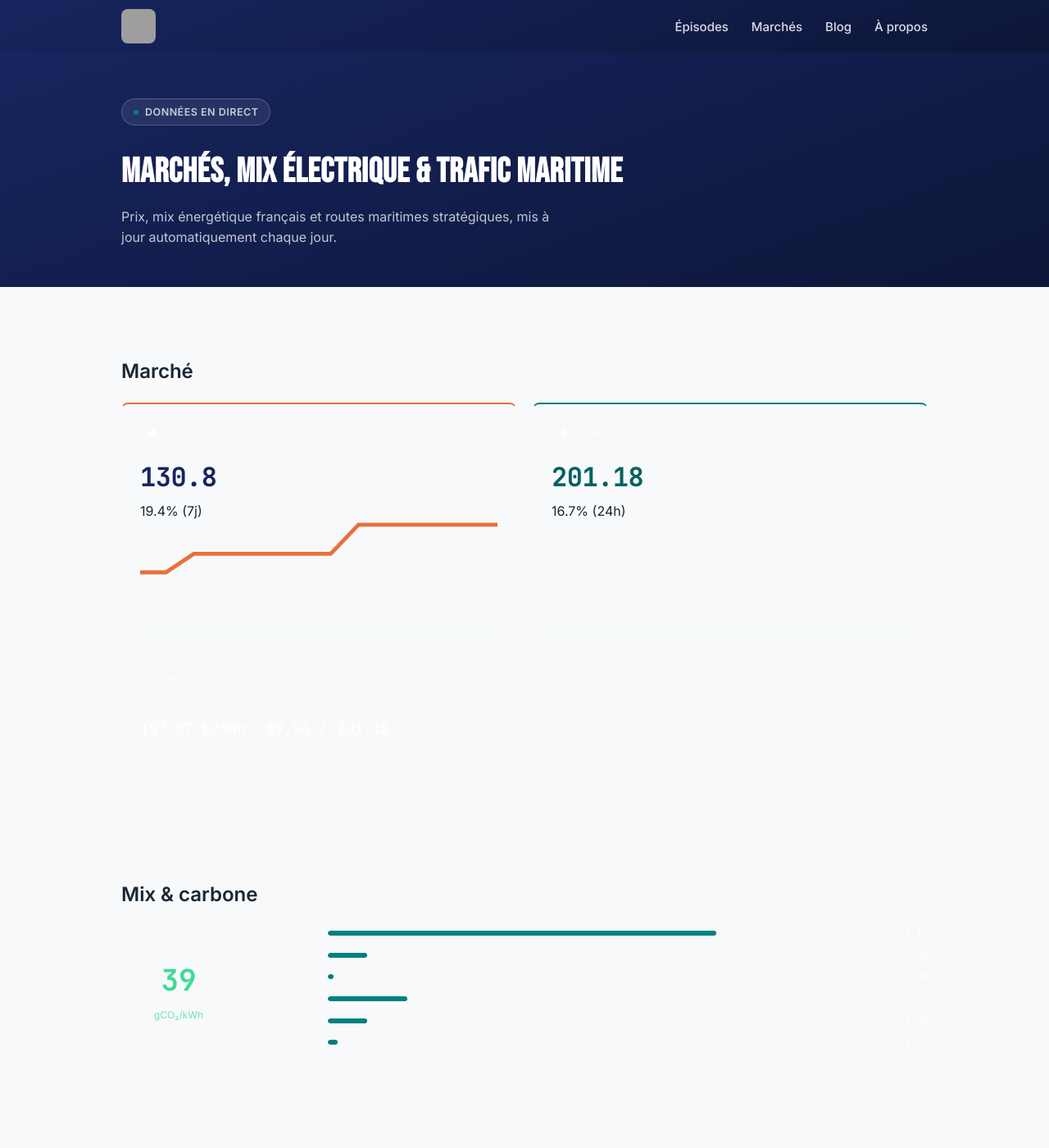
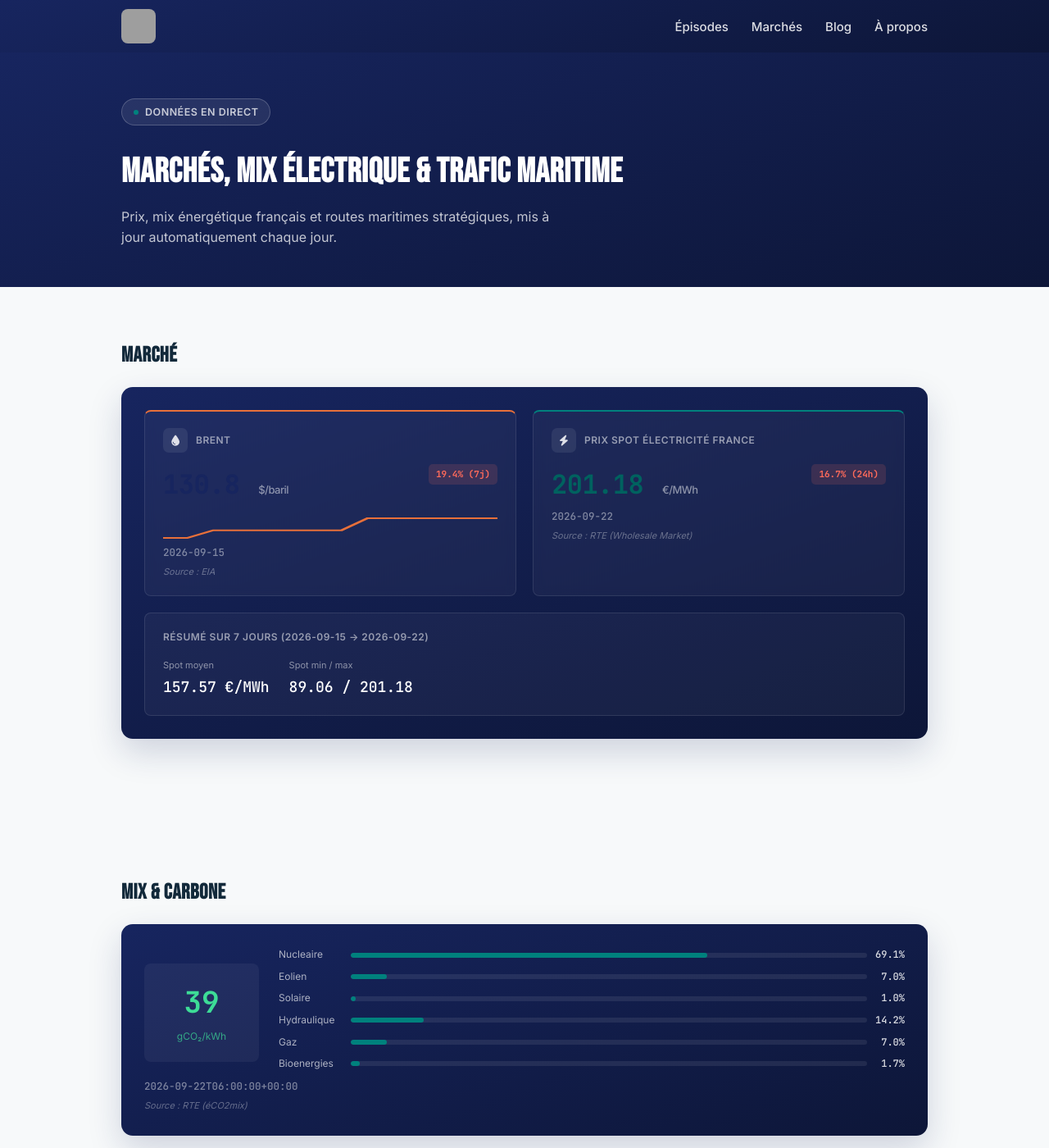
Before and after one commit to InsideEnergyMarkets/Inside-Energy-Markets, a Jekyll site: the page built from marches/index.html, in a window 1280 px wide and 1400 px high. Shown: the whole window at 82% size. Built offline with Jekyll 4.4.1, drawn with Linux system fonts in a browser that asks for light colours; grey boxes are pictures that could not be loaded.

Commit message:
Add styles for market page components

```diff
--- a/assets/css/style.css
+++ b/assets/css/style.css
@@ -1499,3 +1499,76 @@ footer .socials a.footer-podcast-link:hover {
     align-items: stretch;
   }
 }
+
+/* ================================================================
+   PAGE /marches/ — panneaux marine sur fond blanc
+   ================================================================ */
+
+.mkt-page-title {
+  font-family: 'Bebas Neue', sans-serif;
+  font-size: 26px;
+  color: var(--navy-deep);
+  margin: 0 0 18px;
+  letter-spacing: 0.5px;
+}
+
+.mkt-panel-card {
+  background: linear-gradient(160deg, #17255f 0%, #0d1638 100%);
+  border-radius: 14px;
+  padding: 28px;
+  box-shadow: 0 16px 40px rgba(23, 37, 95, 0.18);
+  margin-bottom: 40px;
+}
+.mkt-panel-card--map {
+  padding: 22px;
+}
+
+.market-grid--detail {
+  grid-template-columns: repeat(auto-fit, minmax(260px, 1fr));
+}
+
+.mkt-card-header-row {
+  display: flex;
+  align-items: flex-start;
+  justify-content: space-between;
+  gap: 10px;
+}
+
+.mkt-badge {
+  font-family: 'JetBrains Mono', monospace;
+  font-size: 11px;
+  font-weight: 700;
+  padding: 4px 9px;
+  border-radius: 5px;
+  white-space: nowrap;
+  flex-shrink: 0;
+  background: rgba(255, 255, 255, 0.08);
+  color: rgba(255, 255, 255, 0.65);
+}
+.mkt-badge.up { color: #ff6b5b; background: rgba(255, 107, 91, 0.14); }
+.mkt-badge.down { color: #3ddc97; background: rgba(61, 220, 151, 0.14); }
+
+.mkt-sparkline {
+  width: 100%;
+  height: 30px;
+  display: block;
+  margin: 10px 0 4px;
+}
+
+.mkt-updated-footer--light {
+  color: #6b7a83;
+}
+.mkt-updated-footer--light .live-dot {
+  background: var(--teal);
+  box-shadow: none;
+}
+
+.ais-embed-wrap--hero {
+  aspect-ratio: 21 / 9;
+}
+
+@media (max-width: 760px) {
+  .ais-embed-wrap--hero {
+    aspect-ratio: 16 / 9;
+  }
+}
```
